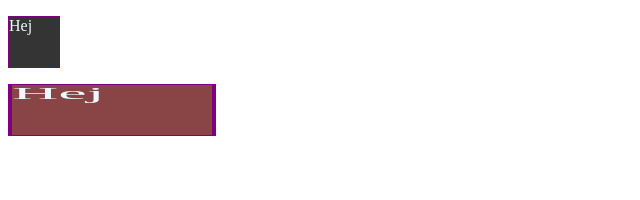
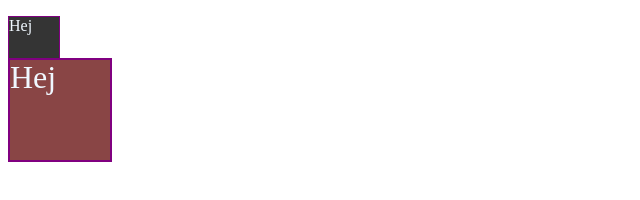
Before and after one commit to Anesti22/bootcamp-dev, a plain HTML site: page 3- Transform Scale & Origin/index.html in a window 1280 px wide. Shown: the whole page, without its empty margins (0-640 px from the left). Drawn offline with Linux system fonts and the light colour scheme.

Commit message:
14/12/2018

```diff
--- a/3- Transform Scale & Origin/app.css
+++ b/3- Transform Scale & Origin/app.css
@@ -8,7 +8,7 @@ p {
 
 .transformed {
     background-color: #894545;
-    /* transform: scale(2); */
-    transform: scale(4, 1);
+    transform: scale(2);
+    /* transform: scale(4, 1); */
     transform-origin: left;
 }
```
